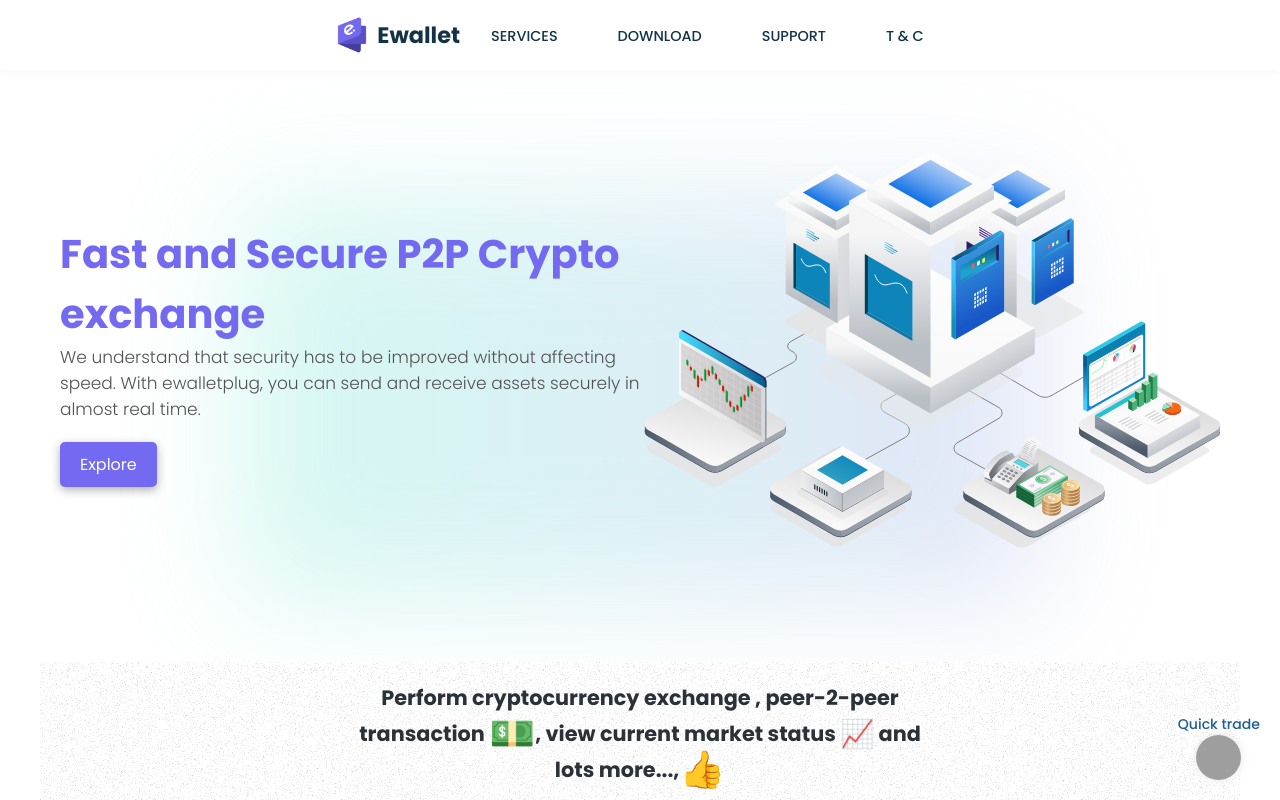
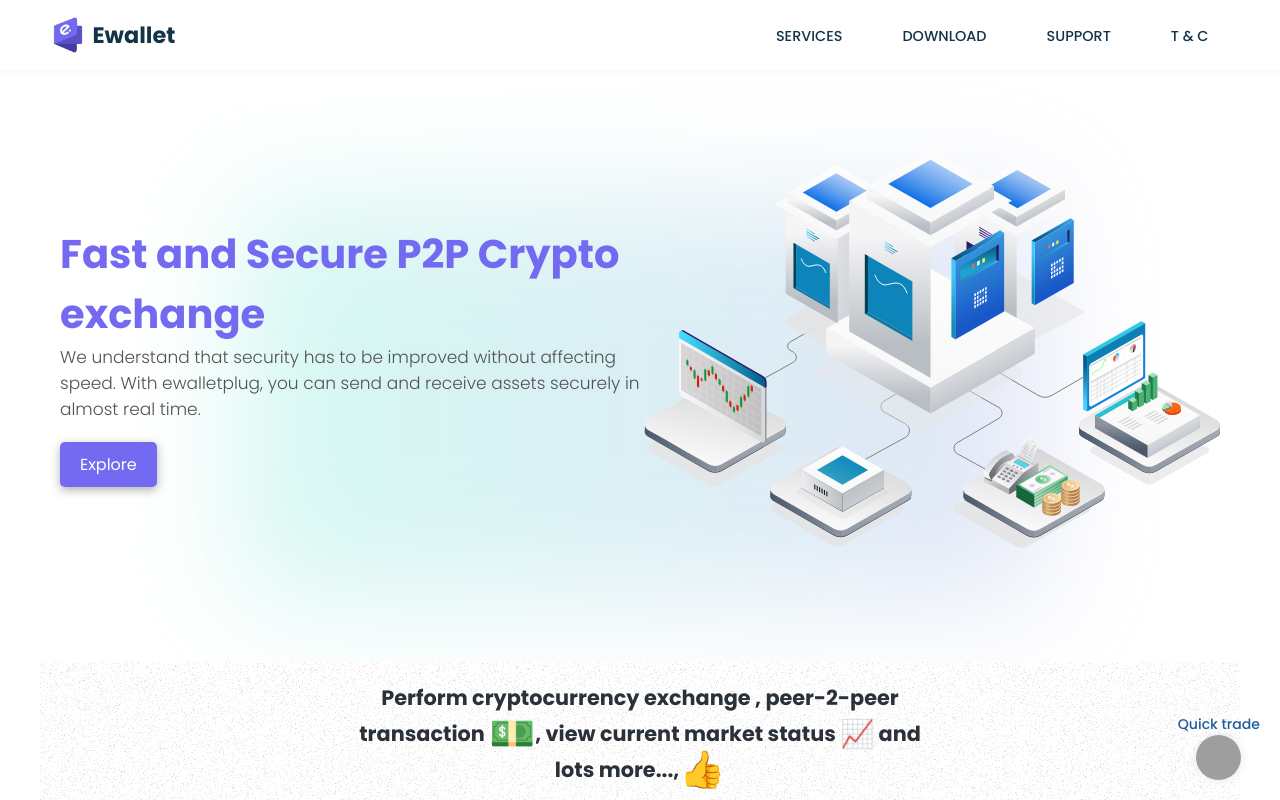
Before and after one commit to Chevr-tech/quickwalletswap_web, a React (Create React App) app: page / in a window 1280 px wide. Shown: the top 800 px of the page. Built offline with nearby package versions, Linux system fonts and the light colour scheme; no server answers; grey boxes are pictures that could not be loaded.

Commit message:
fixed the navbar

```diff
--- a/src/components/Download/index.js
+++ b/src/components/Download/index.js
@@ -21,13 +21,13 @@ function Download() {
             Built to accommodate all users on Andriod and IOS. Download now!!
           </div>
           <div className="download-btn__cover">
+            <a href="/" className="download-btn">
+              <img src={iosbtn} />
+            </a>
             <a
               href="https://play.google.com/store/apps/details?id=com.chevrtech.ewalletplug"
               className="download-btn"
             >
-              <img src={iosbtn} />
-            </a>
-            <a href="/" className="download-btn">
               <img
                 src={andriodbtn}
                 style={{
--- a/src/components/Navbar/index.js
+++ b/src/components/Navbar/index.js
@@ -18,6 +18,7 @@ function Navbar() {
       )}
 
       <nav>
+        <div className="nav-container">
           <Link to="/" className="nav-brand">
             <div className="nav-brand__imgcover">
               <img
@@ -48,6 +49,7 @@ function Navbar() {
           <div className="nav-brand__menu" onClick={() => setShowNav(true)}>
             <RiMenu3Line color="#000000" fontSize={"1.8rem"} />
           </div>
+        </div>
       </nav>
     </>
   );
--- a/src/components/Navbar/style.css
+++ b/src/components/Navbar/style.css
@@ -6,7 +6,7 @@ nav {
   background-color: #fff;
   padding: 10px;
   display: flex;
-  justify-content: space-between;
+  justify-content: center;
   align-items: center;
   box-shadow: 0 3px 5px #e7e7e746;
   position: fixed;
@@ -53,9 +53,20 @@ nav {
   padding: 5px 20px;
 }
 
+.nav-container {
+  /* border: 1px solid green; */
+  width: 100%;
+  display: flex;
+  align-items: center;
+  justify-content: space-between;
+}
+
 @media (min-width: 630px) {
   .nav-link__cover {
     display: block;
+  }
+  .nav-container {
+    width: 95%;
   }
   .nav-brand__menu {
     display: none;
@@ -63,4 +74,6 @@ nav {
   nav {
     justify-content: center;
   }
+  .nav-brand {
+  }
 }
```
Also changed, not shown: 1 other file (tests, documents, lock files or other folders). Lines whose indentation alone changed are shown as unchanged.
